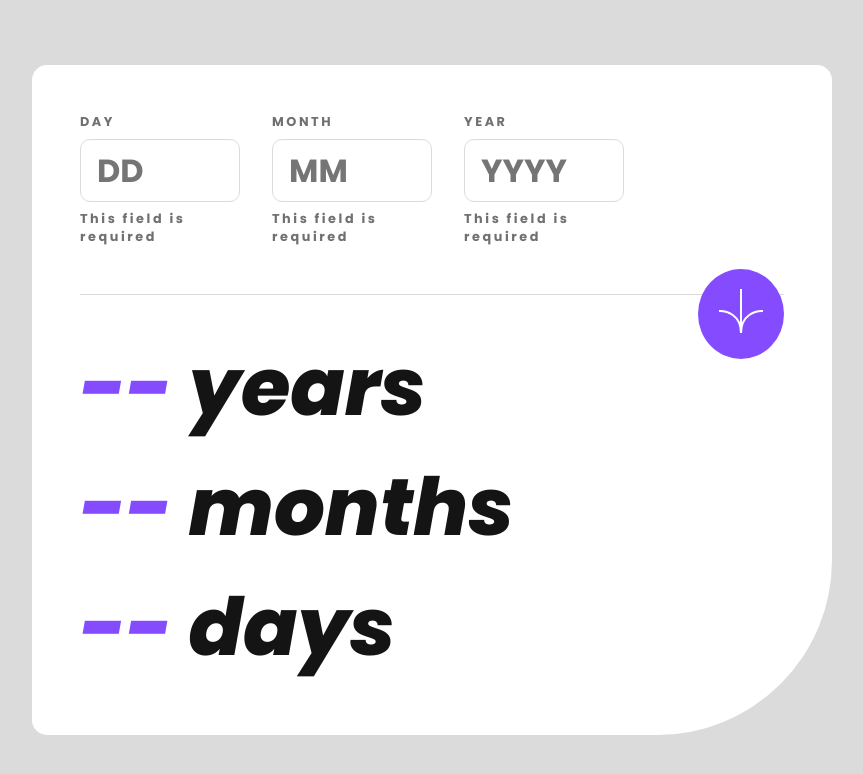
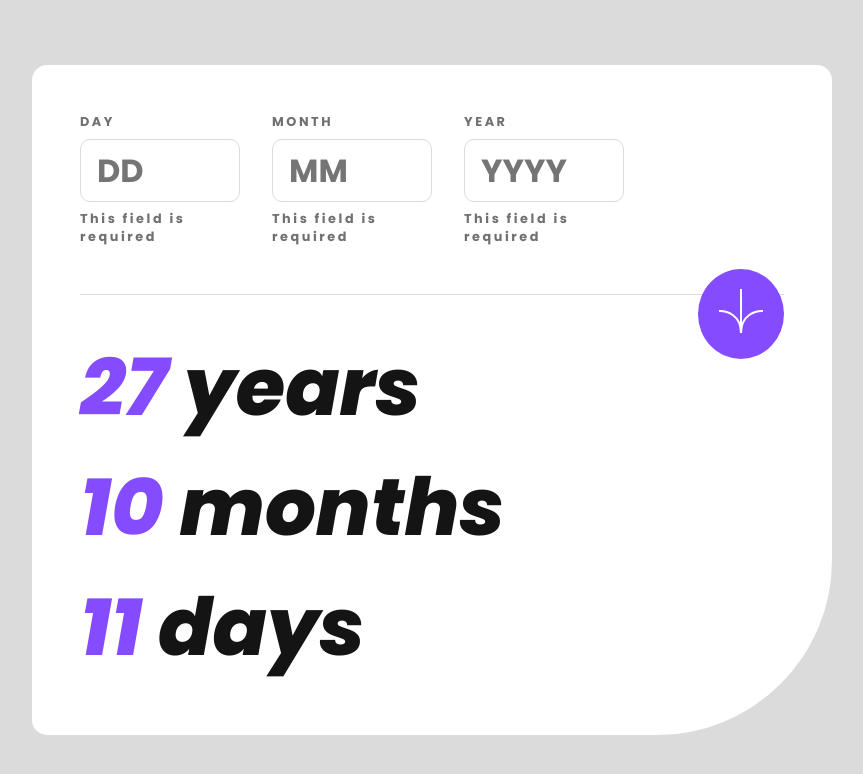
Before and after one commit to TomasPereira-Dev/frontendMentor-Challenge5, a plain HTML site: page index.html in a window 1280 px wide. Both pictures are taken after a click on the button 949 px from the left and 276 px from the top of the page. Shown: the whole page, without its empty margins (208-1071 px from the left). Drawn offline with Linux system fonts and the light colour scheme.

Commit message:
added animation for the final results in the calculator, the logic behind it its incomplete

```diff
--- a/app.js
+++ b/app.js
@@ -5,6 +5,9 @@ const yearInput = document.querySelector(".year-input");
 const dayContainer = document.querySelector(".day-input-container");
 const monthContainer = document.querySelector(".month-input-container");
 const yearContainer = document.querySelector(".year-input-container");
+const daysNumberParagraph = document.querySelector(".days-number");
+const monthsNumberParagraph = document.querySelector(".months-number");
+const yearsNumberParagraph = document.querySelector(".years-number");
 const submitBtn = document.querySelector(".submit-btn");
 
 const presentYear = new Date().getFullYear();
@@ -72,35 +75,64 @@ submitBtn.addEventListener("click", () => {
         }
 
     }
-    chronologicalAge()
+    chronologicalAge();
 
 })
 
 const chronologicalAge = () => {
+
     const chronoYears = presentYear - yearInput.value;
     const chronoMonths =  presentMonth - monthInput.value;
     const chronoDays = presentDay - dayInput.value;
-    let negativeChronoDays =  presentDay + 30;
-    let negativeChronoMonths = presentMonth + 12;
-    let negativeChronoYears =  chronoYears - 1;
 
+    const negativeChronoDays =  presentDay + 30;
+    const negativeChronoMonths = presentMonth + 12;
+    const negativeChronoYears =  chronoYears - 1;
+    let calculatedDays =  negativeChronoDays - dayInput.value;
+    let calculatedMonths = negativeChronoMonths - monthInput.value;
+
+    let dayNumber = 0;
+    let monthNumber = 0;
+    let yearNumber = 0;
+
+    const daysIntervalAnimation = setInterval(() => {
+        daysNumberParagraph.innerHTML = `<p>${dayNumber} <span>days</span></p>`;
+        dayNumber += 1;
+        if (dayNumber > chronoDays || dayNumber > calculatedDays) clearInterval(daysIntervalAnimation);
+    }, 100, chronoDays, calculatedDays);
+
+    const monthsIntervalAnimation = setInterval(() => {
+        monthsNumberParagraph.innerHTML = `<p>${monthNumber} <span>months</span></p>`;
+        monthNumber += 1;
+        if(monthNumber > chronoMonths || monthNumber > calculatedMonths) clearInterval(monthsIntervalAnimation);
+    }, 100, chronoMonths, calculatedMonths);
+
+    const yearsIntervalAnimation = setInterval(() => {
+        yearsNumberParagraph.innerHTML = `<p>${yearNumber} <span>years</span></p>`;
+        yearNumber += 1;
+        if(yearNumber > chronoYears) clearInterval(yearsIntervalAnimation);
+    }, 100);
 
     if(presentMonth < monthInput.value  && presentDay < dayInput.value){
-        console.log(`final result: ${negativeChronoDays - dayInput.value} days,
-        ${negativeChronoMonths - monthInput.value} months,
-        ${negativeChronoYears} years`)
+        daysIntervalAnimation;
+        monthsIntervalAnimation;
+        yearsIntervalAnimation;
+
     }else if(presentMonth < monthInput.value  && presentDay >= dayInput.value){
-        console.log(`final result: ${chronoDays} days,
-        ${negativeChronoMonths - monthInput.value} months,
-        ${negativeChronoYears} years`)
+        daysIntervalAnimation;
+        monthsIntervalAnimation;
+        yearsIntervalAnimation;
+
     }else if(presentMonth >= monthInput.value  && presentDay < dayInput.value){
-        console.log(`final result: ${negativeChronoDays - dayInput.value} days,
-        ${chronoMonths} months,
-        ${chronoYears} years`)
+        daysIntervalAnimation;
+        monthsIntervalAnimation;
+        yearsIntervalAnimation;
+
     }else{
-        console.log(`final result: ${chronoDays} days,
-        ${chronoMonths} months,
-        ${chronoYears} years`)
+        daysIntervalAnimation;
+        monthsIntervalAnimation;
+        yearsIntervalAnimation;
     }
 
+    console.log(chronoDays, chronoMonths, chronoYears)
 }
--- a/index.html
+++ b/index.html
@@ -35,9 +35,9 @@
       </div>
 
       <div class="results-container">
-        <p>-- <span>years</span></p>
-        <p>-- <span>months</span></p>
-        <p>-- <span>days</span></p>
+        <p class="years-number">-- <span>years</span></p>
+        <p class="months-number">-- <span>months</span></p>
+        <p class="days-number">-- <span>days</span></p>
       </div>
     </div>
   </div>
```
